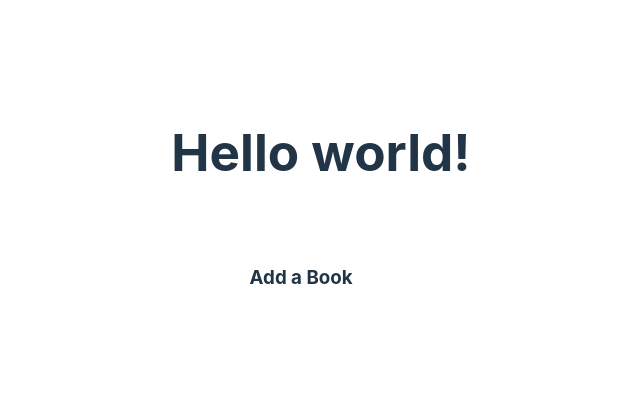
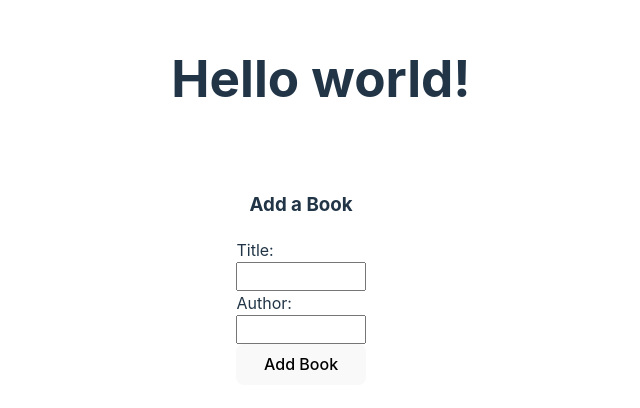
Before and after one commit to craigbwagner/controlled-forms-in-react-lab, a React (Vite) app: page / in a window 1280 px wide. Shown: the part 174-582 px from the top of the page, without its empty margins (319-959 px from the left). Built offline with nearby package versions, Linux system fonts and the light colour scheme.

Commit message:
add controlled inputs

```diff
--- a/src/components/Bookshelf.jsx
+++ b/src/components/Bookshelf.jsx
@@ -5,16 +5,44 @@
 		{ title: 'Fourth Wing', author: 'Rebecca Yarros' },
 		{ title: 'The Lion, the Witch and the Wardrobe', author: 'C.S. Lewis' },
   ]);
+  const [newBook, setNewBook] = useState({
+		title: '',
+		author: '',
+  });
 
-	return (
+  function handleInputChange(e) {
+		setNewBook({ ...newBook, [e.target.name]: e.target.value });
+  }
+
+  function handleSubmit(e) {}
+
+  return (
 		<div className='bookshelfDiv'>
 			<div className='formDiv'>
 				<h3>Add a Book</h3>
-				{/* Form will go here */}
+				<form onSubmit={handleSubmit}>
+					<label htmlFor='title'>Title: </label>
+					<input
+						type='text'
+						name='title'
+						id='title'
+						value={newBook.title}
+						onChange={handleInputChange}
+					></input>
+					<label htmlFor='author'>Author: </label>
+					<input
+						type='text'
+						name='author'
+						id='author'
+						value={newBook.author}
+						onChange={handleInputChange}
+					></input>
+					<button type='submit'>Add Book</button>
+				</form>
 			</div>
 			<div className='bookCardsDiv'>{/* Book cards will display here */}</div>
 		</div>
-	);
+  );
 }
 
 export default Bookshelf;
```
